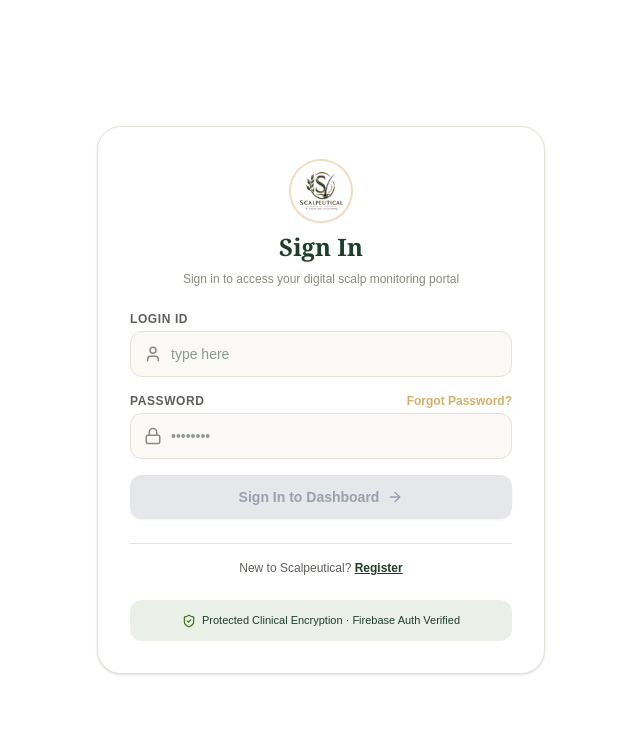
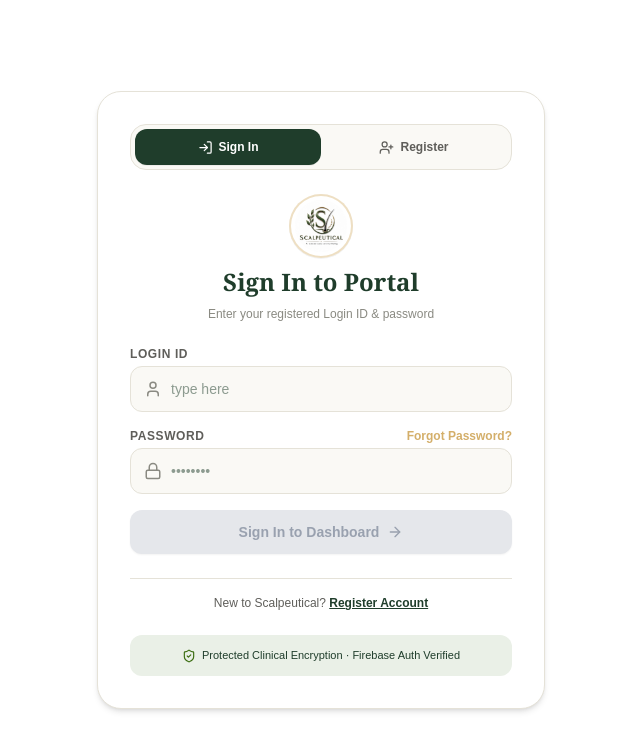
Before and after one commit to adithya-retheep/scalpeutical, a Next.js app: page /auth/login in a window 1280 px wide. Shown: the top 750 px of the page, without its empty margins (319-959 px from the left). Built offline with nearby package versions, Linux system fonts and the light colour scheme.

Commit message:
Combine login, registration, and home into unified app model shell

```diff
--- a/src/app/auth/login/page.tsx
+++ b/src/app/auth/login/page.tsx
@@ -5,7 +5,7 @@
 import Link from 'next/link';
 import { useRouter, useSearchParams } from 'next/navigation';
 import { useAuth } from '../../../context/auth-context';
-import { Lock, User, ArrowRight, ShieldCheck, AlertCircle, CheckCircle } from 'lucide-react';
+import { Lock, User, ArrowRight, ShieldCheck, AlertCircle, CheckCircle, LogIn, UserPlus, Home } from 'lucide-react';
 
 function LoginForm() {
   const [loginId, setLoginId] = useState('');
@@ -15,7 +15,7 @@
   const [error, setError] = useState('');
   const [isSubmitting, setIsSubmitting] = useState(false);
 
-  const { login } = useAuth();
+  const { login, user } = useAuth();
   const router = useRouter();
   const searchParams = useSearchParams();
 
@@ -60,7 +60,34 @@
   };
 
   return (
-    <div className="max-w-md w-full bg-white border border-[#E5E2D8] rounded-3xl p-6 sm:p-8 shadow-sm space-y-6 animate-in fade-in duration-300">
+    <div className="max-w-md w-full bg-white border border-[#E5E2D8] rounded-3xl p-6 sm:p-8 shadow-md space-y-6 animate-in fade-in duration-300">
+
+      {/* App Model Unified Navigation Segment Control */}
+      <div className="flex bg-[#FAF9F5] p-1 rounded-2xl border border-[#E5E2D8] text-xs font-bold">
+        <button
+          type="button"
+          className="flex-1 py-2.5 rounded-xl bg-[#1F3D2B] text-white shadow-2xs flex items-center justify-center gap-1.5 cursor-default"
+        >
+          <LogIn size={15} />
+          <span>Sign In</span>
+        </button>
+        <Link
+          href="/auth/signup"
+          className="flex-1 py-2.5 rounded-xl text-[#5F5E5A] hover:text-[#1F3D2B] hover:bg-white/60 transition-all flex items-center justify-center gap-1.5"
+        >
+          <UserPlus size={15} />
+          <span>Register</span>
+        </Link>
+        {user && (
+          <Link
+            href="/"
+            className="flex-1 py-2.5 rounded-xl text-[#3B6D11] hover:bg-[#EAF0E7] transition-all flex items-center justify-center gap-1.5 font-extrabold"
+          >
+            <Home size={15} />
+            <span>Home</span>
+          </Link>
+        )}
+      </div>
 
       {/* Header Logo & Title */}
       <div className="text-center space-y-2">
@@ -74,9 +101,9 @@
             priority
           />
         </div>
-        <h2 className="font-serif text-2xl font-bold text-[#1F3D2B]">Sign In</h2>
+        <h2 className="font-serif text-2xl font-bold text-[#1F3D2B]">Sign In to Portal</h2>
         <p className="text-xs text-[#8A8A82]">
-          Sign in to access your digital scalp monitoring portal
+          Enter your registered Login ID & password
         </p>
       </div>
 
@@ -164,7 +191,7 @@
         <p className="text-xs text-[#5F5E5A]">
           New to Scalpeutical?{' '}
           <Link href="/auth/signup" className="text-[#1F3D2B] font-bold underline hover:text-[#3B6D11]">
-            Register
+            Register Account
           </Link>
         </p>
       </div>
--- a/src/app/auth/signup/page.tsx
+++ b/src/app/auth/signup/page.tsx
@@ -5,7 +5,7 @@
 import Link from 'next/link';
 import { useRouter } from 'next/navigation';
 import { useAuth } from '../../../context/auth-context';
-import { Phone, Mail, User, Lock, KeyRound, ArrowRight, CheckCircle, RefreshCw, ShieldCheck, AlertCircle, ChevronDown, BellRing, Copy, Sparkles, MessageSquare } from 'lucide-react';
+import { Phone, Mail, User, Lock, KeyRound, ArrowRight, CheckCircle, RefreshCw, ShieldCheck, AlertCircle, ChevronDown, BellRing, Copy, Sparkles, MessageSquare, LogIn, UserPlus } from 'lucide-react';
 
 interface CountryConfig {
   code: string;
@@ -255,7 +255,25 @@
         </div>
       )}
 
-      <div className="max-w-md w-full bg-white border border-[#E5E2D8] rounded-3xl p-6 sm:p-8 shadow-sm space-y-6">
+      <div className="max-w-md w-full bg-white border border-[#E5E2D8] rounded-3xl p-6 sm:p-8 shadow-md space-y-6">
+
+        {/* App Model Unified Navigation Segment Control */}
+        <div className="flex bg-[#FAF9F5] p-1 rounded-2xl border border-[#E5E2D8] text-xs font-bold">
+          <Link
+            href="/auth/login"
+            className="flex-1 py-2.5 rounded-xl text-[#5F5E5A] hover:text-[#1F3D2B] hover:bg-white/60 transition-all flex items-center justify-center gap-1.5"
+          >
+            <LogIn size={15} />
+            <span>Sign In</span>
+          </Link>
+          <button
+            type="button"
+            className="flex-1 py-2.5 rounded-xl bg-[#1F3D2B] text-white shadow-2xs flex items-center justify-center gap-1.5 cursor-default"
+          >
+            <UserPlus size={15} />
+            <span>Register</span>
+          </button>
+        </div>
 
         {/* Header Logo & Title */}
         <div className="text-center space-y-2">
```
